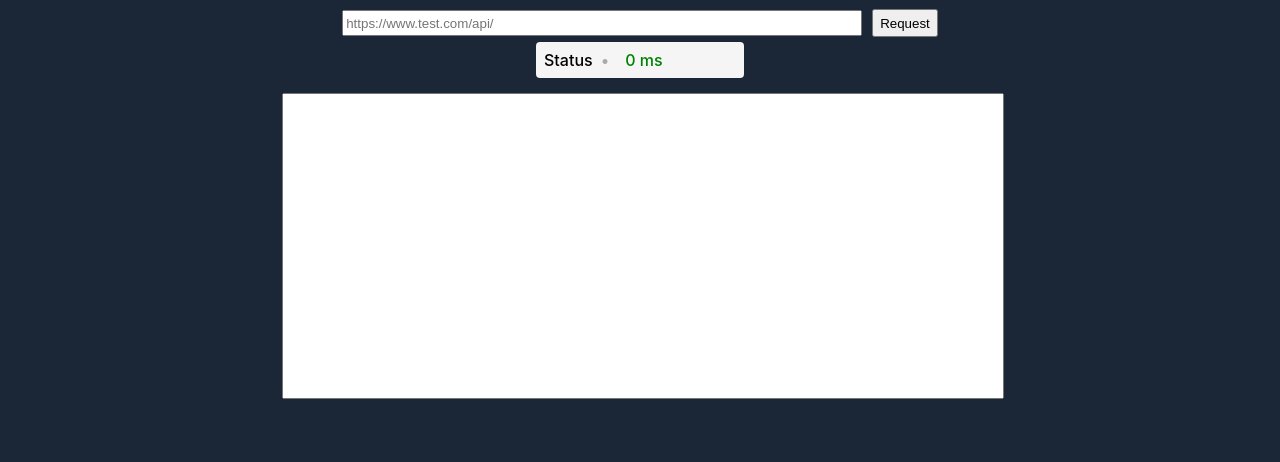
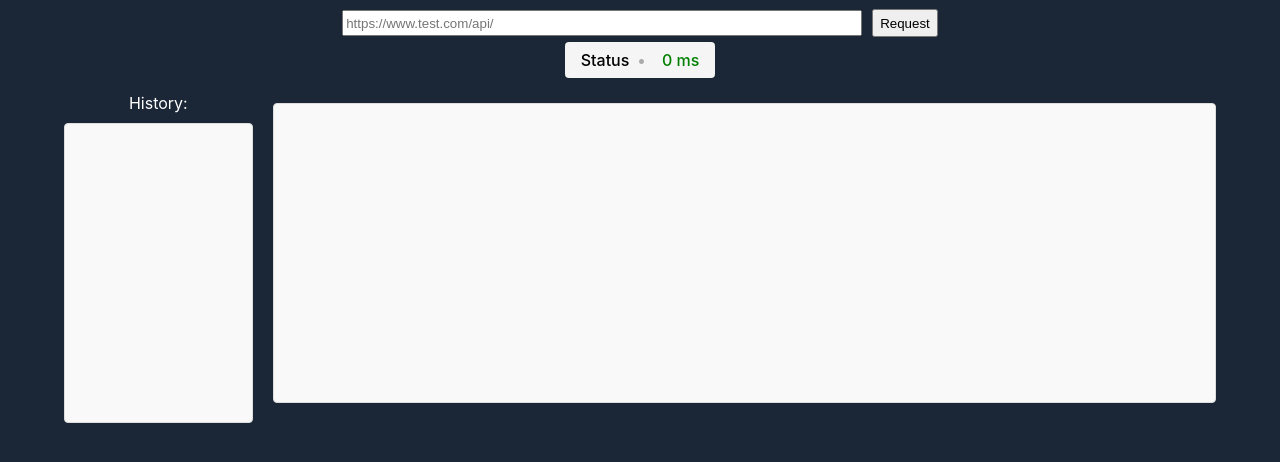
Before and after one commit to nazdum/reqquest, a React (Vite) app in the folder frontend/: page / in a window 1280 px wide. Shown: the top 462 px of the page. Built offline with nearby package versions, Linux system fonts and the light colour scheme.

Commit message:
[ADDED] history section

```diff
--- a/frontend/src/components/output/OutputArea.jsx
+++ b/frontend/src/components/output/OutputArea.jsx
@@ -22,8 +22,16 @@ function OutputArea({ responseData }) {
         <h3 style={statusCodeStyle}> {statusCode}</h3>
         <h3 style={latencyStyle}>{latency} ms</h3>
       </div>
-      <div id="container-response-textarea">
-        <textarea readOnly id="response-textarea" value={resultText} />
+      <div className="textareas-container">
+        <div id="container-history-textarea">
+          <label className="textarea-label">History:</label>
+          <textarea readOnly id="history-textarea"  />
+        </div>
+
+        <div id="container-response-textarea">
+          <textarea readOnly id="response-textarea" value={resultText} />
+        </div>
+
       </div>
     </div>
   );
--- a/frontend/src/components/output/outputArea.css
+++ b/frontend/src/components/output/outputArea.css
@@ -3,27 +3,50 @@
   display: flex;
   flex-direction: column;
   align-items: center;
+  gap: 10px;
+}
+
+.textareas-container {
+  display: flex;
+  width: 90%;
+  gap: 20px;
+  align-items: flex-start;
 }
 
 #container-response-textarea {
-    width: 56%;
+  flex: 2;
 }
 
-  #response-textarea {
-    width: 100%;
-    height: 300px;
-    resize: none;
-    overflow-y: scroll;
-    margin-top: 10px;
+
+#container-history-textarea {
+  flex: 0.4;
 }
 
+
+/* Textareas con estilos idénticos */
+#response-textarea,
+#history-textarea {
+  width: 100%;
+  height: 300px; /* Misma altura fija */
+  resize: none;
+  overflow-y: auto;
+  padding: 10px;
+  border: 1px solid #ddd;
+  border-radius: 4px;
+  background: #f9f9f9;
+  margin-top: 10px;
+  box-sizing: border-box; /* Incluye padding en el ancho/alto */
+  font-family: inherit;
+}
+
+/* Status container */
 .status-container {
   display: flex;
-    align-items: baseline;
+  align-items: center; /* Centrado vertical */
   gap: 8px;
-    width: 15%;
-    margin: 5px auto;
-    padding: 8px;
+  width: auto;
+  padding: 8px 16px;
   background: #f5f5f5;
   border-radius: 4px;
+  margin: 5px 0; /* Margen solo arriba/abajo */
 }
```
Also changed, not shown: package.json (added, +19 -0 lines), frontend/src/App.css (line endings or trailing spaces), frontend/src/style.css (line endings or trailing spaces), 1 other file (tests, documents, lock files or other folders). Lines whose indentation alone changed are shown as unchanged.
